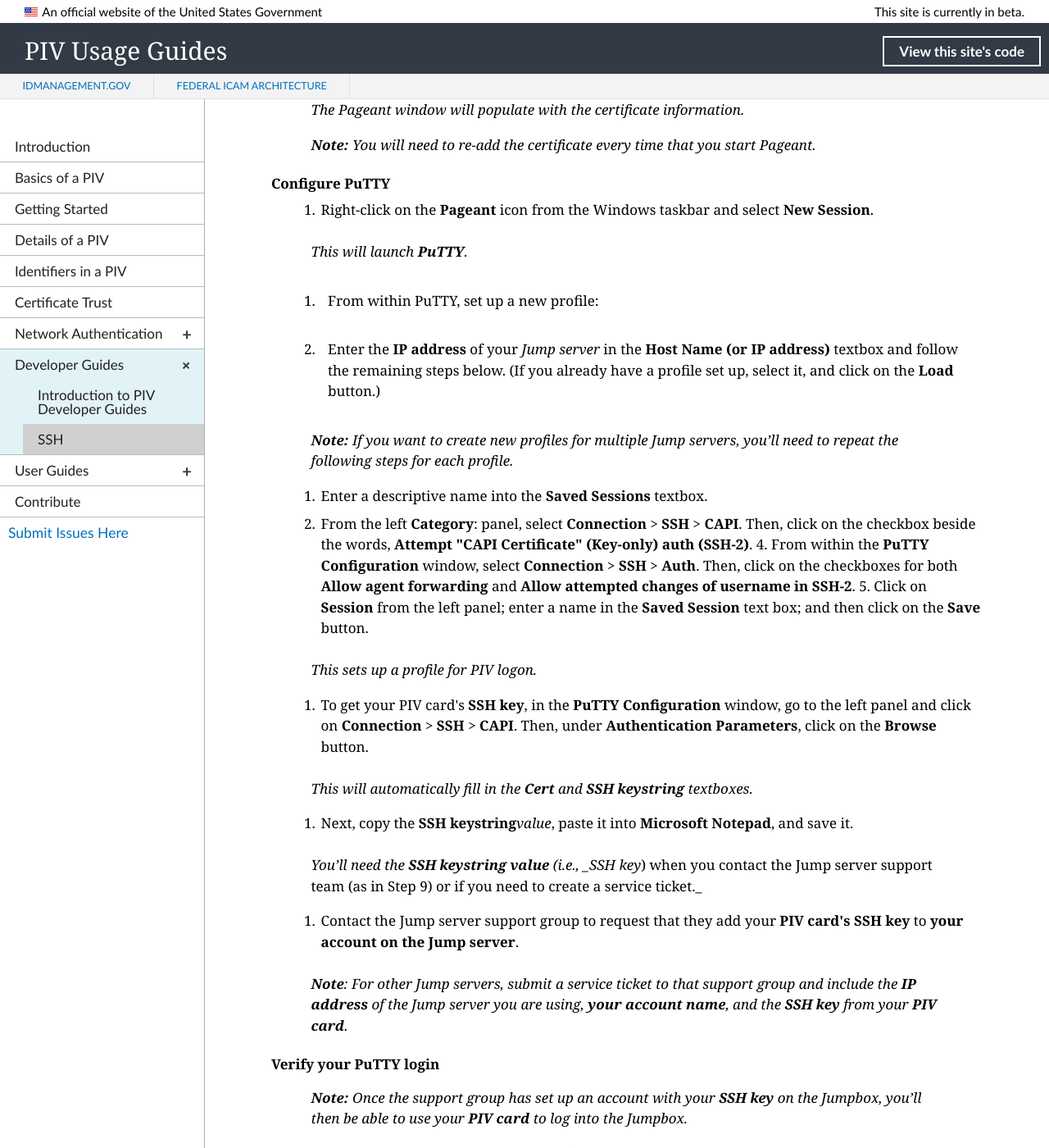
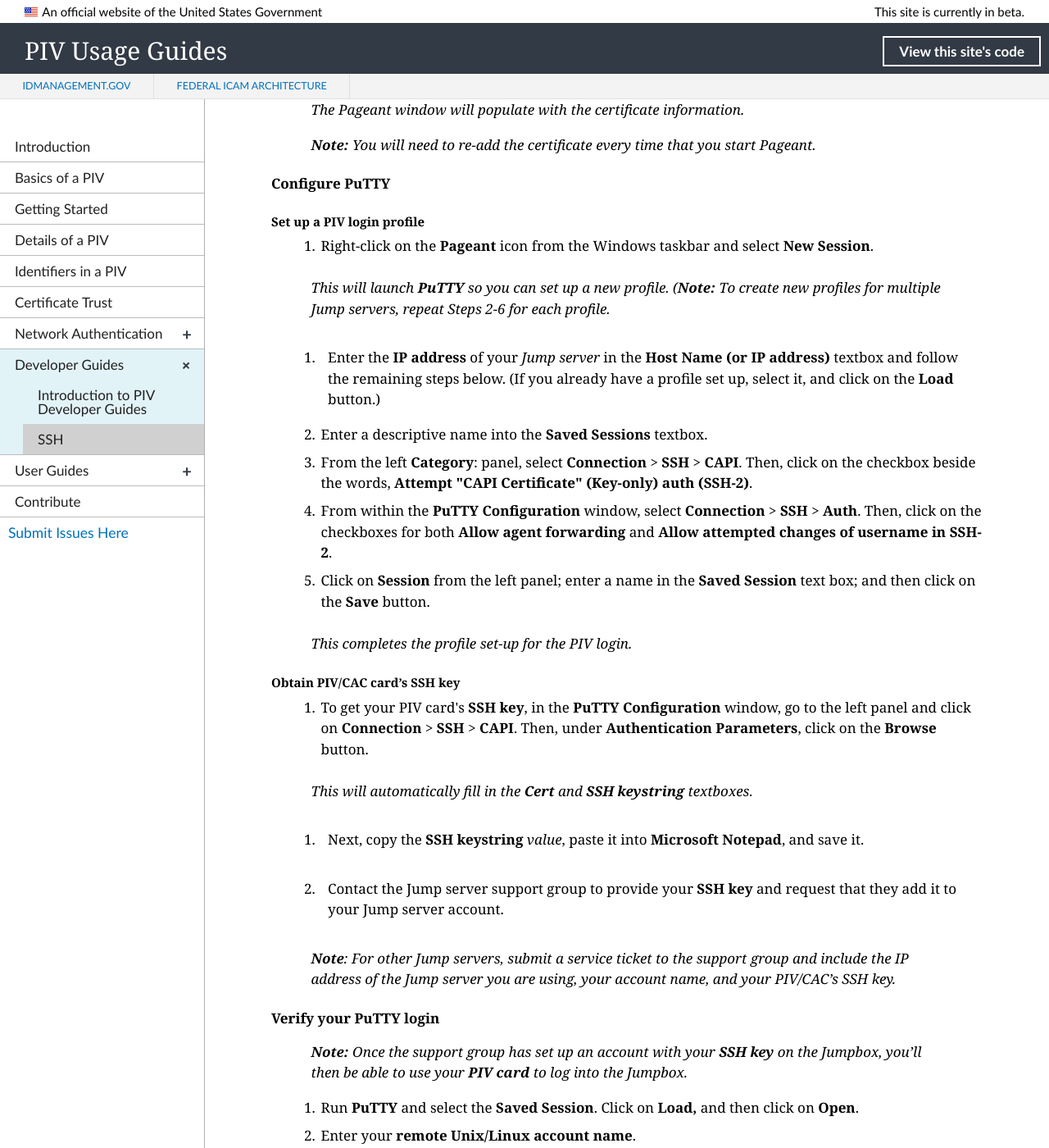
Before and after one commit to GSA/piv-guides, a Jekyll site: the page built from _devconfig/ssh.md, in a window 1280 px wide and 1400 px high, scrolled down 2423 px. Shown: the whole window at 82% size. Built offline with Jekyll 4.4.1, drawn with Linux system fonts in a browser that asks for light colours; nearby versions of some CDN libraries.

Commit message:
Update ssh.md

```diff
--- a/_devconfig/ssh.md
+++ b/_devconfig/ssh.md
@@ -84,34 +84,32 @@
 
 #### Configure PuTTY
 
+##### Set up a PIV login profile
+
   1. Right-click on the **Pageant** icon from the Windows taskbar and select **New Session**.
 
-  > _This will launch **PuTTY**._
+  > _This will launch **PuTTY** so you can set up a new profile. (**Note:**  To create new profiles for multiple Jump servers, repeat Steps 2-6 for each profile._
 
-  2. From within PuTTY, set up a new profile:
+  2. Enter the **IP address** of your _Jump server_ in the **Host Name (or IP address)** textbox and follow the remaining steps below.  (If you already have a profile set up, select it, and click on the **Load** button.)
 
-   1. Enter the **IP address** of your _Jump server_ in the **Host Name (or IP address)** textbox and follow the remaining steps below.  (If you already have a profile set up, select it, and click on the **Load** button.)
+  3. Enter a descriptive name into the **Saved Sessions** textbox.
+  4. From the left **Category**: panel, select **Connection** &gt; **SSH** &gt; **CAPI**. Then, click on the checkbox beside the words, **Attempt &quot;CAPI Certificate&quot; (Key-only) auth (SSH-2)**.
+  5. From within the **PuTTY Configuration** window, select **Connection** &gt; **SSH** &gt; **Auth**. Then, click on the checkboxes for both **Allow agent forwarding** and **Allow attempted changes of username in SSH-2**.
+  6. Click on **Session** from the left panel; enter a name in the **Saved Session** text box; and then click on the **Save** button.
 
-  > _**Note:**  If you want to create new profiles for multiple Jump servers, you'll need to repeat the following steps for each profile._
+  > _This completes the profile set-up for the PIV login._
 
-   2. Enter a descriptive name into the **Saved Sessions** textbox.
-   3. From the left **Category**: panel, select **Connection** &gt; **SSH** &gt; **CAPI**. Then, click on the checkbox beside the words, **Attempt &quot;CAPI Certificate&quot; (Key-only) auth (SSH-2)**.
-    4. From within the **PuTTY Configuration** window, select **Connection** &gt; **SSH** &gt; **Auth**. Then, click on the checkboxes for both **Allow agent forwarding** and **Allow attempted changes of username in SSH-2**.
-    5. Click on **Session** from the left panel; enter a name in the **Saved Session** text box; and then click on the **Save** button.
+##### Obtain PIV/CAC card's SSH key
 
-  > _This sets up a profile for PIV logon._
-
-  2. To get your PIV card&#39;s **SSH key**, in the **PuTTY Configuration** window, go to the left panel and click on **Connection** &gt; **SSH** &gt; **CAPI**.  Then, under **Authentication Parameters**, click on  the **Browse** button.
+  1. To get your PIV card&#39;s **SSH key**, in the **PuTTY Configuration** window, go to the left panel and click on **Connection** &gt; **SSH** &gt; **CAPI**.  Then, under **Authentication Parameters**, click on  the **Browse** button.
 
   > _This will automatically fill in the **Cert** and **SSH keystring** textboxes._
 
-  3. Next, copy the **SSH keystring** _value_, paste it into **Microsoft Notepad**, and save it.
+  2. Next, copy the **SSH keystring** _value_, paste it into **Microsoft Notepad**, and save it.
 
-  > _You'll need the **SSH keystring value** (i.e., _SSH key_) when you contact the Jump server support team (as in Step 9) or if you need to create a service ticket._
+  3. Contact the Jump server support group to provide your **SSH key** and request that they add it to your Jump server account.
 
-  4. Contact the Jump server support group to request that they add your **PIV card&#39;s SSH key** to **your account on the Jump server**.
-
-  > _**Note**:  For other Jump servers, submit a service ticket to that support group and include the **IP address** of the Jump server you are using, **your account name**, and the **SSH key** from your **PIV card**._
+  > _**Note**:  For other Jump servers, submit a service ticket to the support group and include the IP address of the Jump server you are using, your account name, and your PIV/CAC's SSH key._
 
 #### Verify your PuTTY login
 
```
